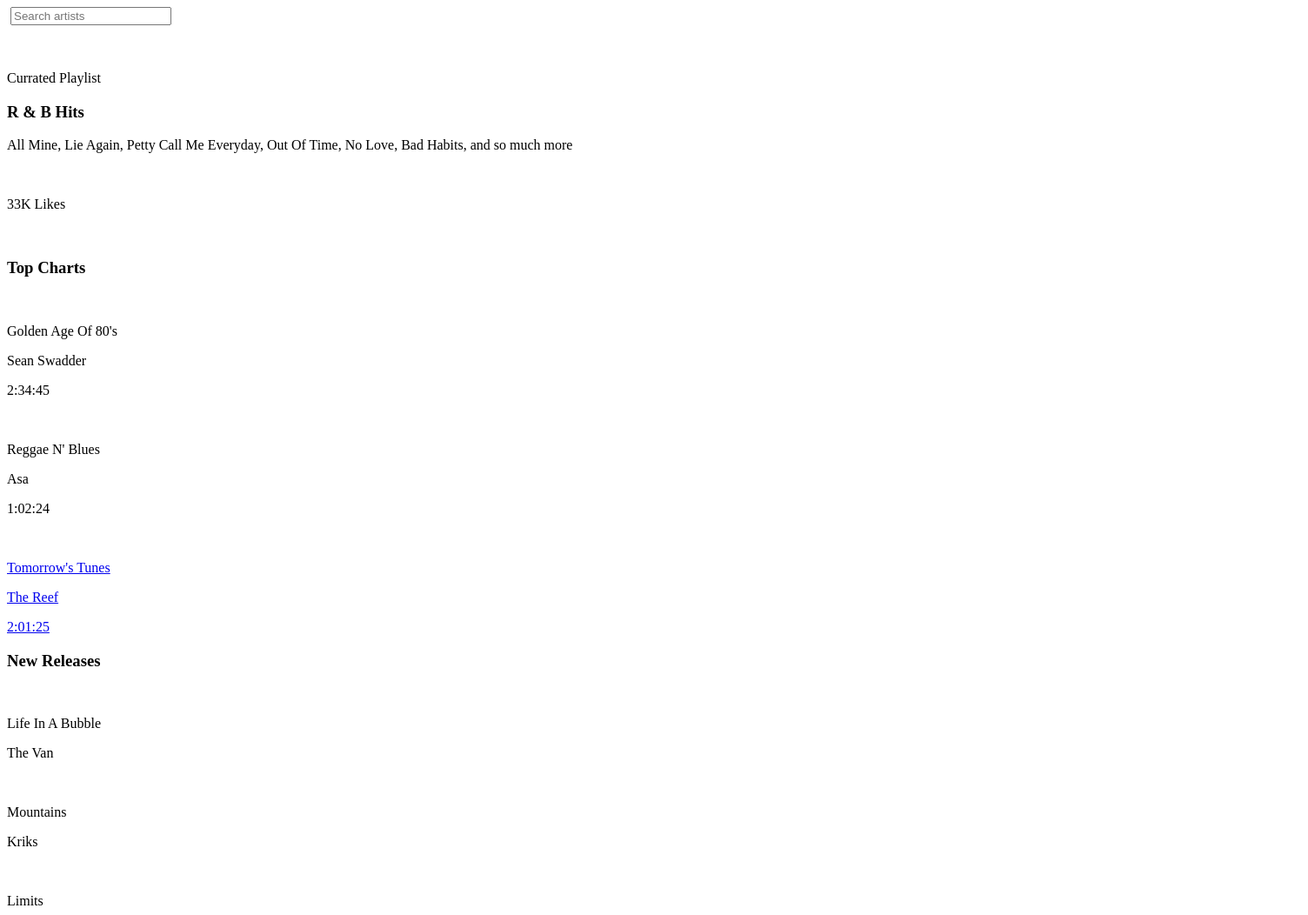
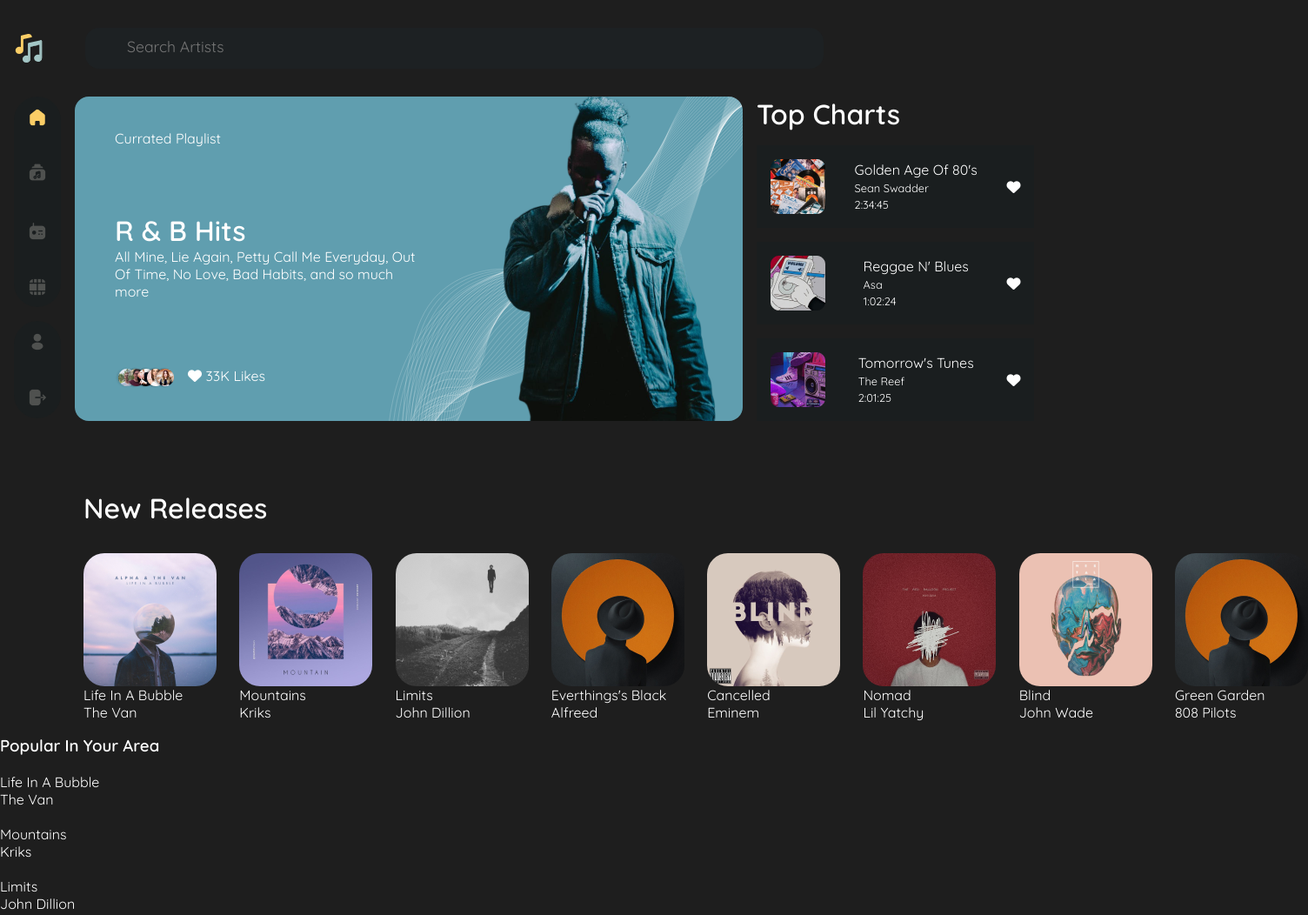
Before and after one commit to usernameisleye/Musica, a plain HTML site: page index.html in a window 1280 px wide. Shown: the top 1052 px of the page at 87% size, 1504 px wide, since content can reach past the window. Drawn offline with Linux system fonts and the light colour scheme.

Commit message:
update on musica

```diff
--- a/index.html
+++ b/index.html
@@ -7,116 +7,141 @@
     <title>Home | Musica</title>
     <link rel="icon" href="./img/logo.svg">
     <link rel="stylesheet" href="./style.css">
+    <link rel="preconnect" href="https://fonts.googleapis.com">
+    <link rel="preconnect" href="https://fonts.gstatic.com" crossorigin>
+    <link href="https://fonts.googleapis.com/css2?family=Quicksand:wght@400;600&display=swap" rel="stylesheet">
+    <script src="https://kit.fontawesome.com/d39106e7f3.js" crossorigin="anonymous"></script>
+
 </head>
 <body>
     <nav>
-        <img src="" alt="">
-        <input type="text" placeholder="Search artists">
+        <img src="./img/logo.svg" alt="">
+        <input type="text" placeholder= "Search Artists" >
     </nav>
     <header>
-        <section>
-            <div>
-                <img src="" alt="">
-                <a href="#"> <img src="" alt=""></a>
-                <img src="" alt="">
-                <img src="" alt="">
+        <section class="hero-tabs">
+            <div class="tab-1">
+                <img src="./img/Home-1.png" alt="">
+                <a href="./tunes.html"><img src="./img/playlist.png" alt=""></i></a>
+                <img src="./img/radio.png" alt="">
+                <img src="./img/videos.png" alt="">
             </div>
-            <div>
-                <img src="" alt="">
-                <img src="" alt="">
+            <div class="tab-2">
+                <img src="./img/profile.png" alt="">
+                <img src="./img/Logout.png" alt="">
             </div>
         </section>
-        <section>
+        <section class="hero-playlist">
             <article>
                 <p>Currated Playlist</p>
 
+                <div>
                     <h3>R & B Hits</h3>
                     <p>All Mine, Lie Again, Petty Call Me Everyday, Out Of Time, No Love, Bad Habits, and so much more</p>
+                </div>
 
-                <img src="" alt="">
-                <p> <!-- here for Font Awesome --> 33K Likes</p>
+                <div class="frame">
+                    <img src="./img/Frame 4.png" alt="">
+                    <p><i class="fa-solid fa-heart"></i> 33K Likes</p>
+                </div>
             </article>
-            <div>
-                <img src="" alt="">
-                <img src="" alt="">
+            <div class="hero-images">
+                <img src="./img/Pexels Photo by Eric Esma.png" alt="" class="pexels">
             </div>
         </section>
-        <section>
+        <section class="hero-charts">
             <h3>Top Charts</h3>
 
             <article>
-                <img src="" alt="">
+                <img src="./img/Rectangle 17(3).png" alt="">
+                <div class="mid">
                     <p>Golden Age Of 80's</p>
+                    <div>
                         <p>Sean Swadder</p>
                         <p>2:34:45</p>
+                    </div>
+                </div>
 
-                <!-- Font Awesome -->
+                <i class="fa-solid fa-heart"></i>
             </article>
 
             <article>
-                <img src="" alt="">
+                <img src="./img/Rectangle 17 (1).png" alt="">
+                <div class="mid">
                     <p>Reggae N' Blues</p>
+                    <div>
                         <p>Asa</p>
                         <p>1:02:24</p>
+                    </div>
+                </div>
 
-                <!-- Font Awesome -->
+                <i class="fa-solid fa-heart"></i>
             </article>
 
             <a href="./tunes.html">
                 <article>
-                    <img src="" alt="">
+                    <img src="./img/Rectangle 17 (2).png" alt="">
+                    <div class="mid">
                         <p>Tomorrow's Tunes</p>
+                        <div>
                             <p>The Reef</p>
                             <p>2:01:25</p>
+                        </div>
+                    </div>
 
-                    <!-- Font Awesome -->
+                    <i class="fa-solid fa-heart"></i>
                 </article>
             </a>
         </section>
     </header>
     <main>
-        <section>
+        <section class="releases">
             <h3>New Releases</h3>
             <div>
                 <article>
-                    <div><img src="" alt=""></div>
+                    <div><img src="./img/Rectangle 14.png" alt=""></div>
                     <p>Life In A Bubble</p>
                     <p>The Van</p>
                 </article>
 
                 <article>
-                    <div><img src="" alt=""></div>
+                    <div><img src="./img/Rectangle 15.png" alt=""></div>
                     <p>Mountains</p>
                     <p>Kriks</p>
                 </article>
 
                 <article>
-                    <div><img src="" alt=""></div>
+                    <div><img src="./img/Rectangle 16.png" alt=""></div>
                     <p>Limits</p>
                     <p>John Dillion</p>
                 </article>
 
                 <article>
-                    <div><img src="" alt=""></div>
+                    <div><img src="./img/Rectangle 17.png" alt=""></div>
                     <p>Everthings's Black</p>
                     <p>Alfreed</p>
                 </article>
 
                 <article>
-                    <div><img src="" alt=""></div>
+                    <div><img src="./img/Rectangle 18.png" alt=""></div>
                     <p>Cancelled</p>
                     <p>Eminem</p>
                 </article>
 
                 <article>
-                    <div><img src="" alt=""></div>
+                    <div><img src="./img/Rectangle 19.png" alt=""></div>
                     <p>Nomad</p>
                     <p>Lil Yatchy</p>
                 </article>
                 <article>
-                    <div><img src="" alt=""></div>
+                    <div><img src="./img/Rectangle 20.png" alt=""></div>
                     <p>Blind</p>
                     <p>John Wade</p>
+                </article>
+                <article>
+                    <div><img src="./img/Rectangle 17.png" alt=""></div>
+                    <p>Green Garden</p>
+                    <p>808 Pilots</p>
                 </article>
             </div>
         </section>
--- a/style.css
+++ b/style.css
@@ -0,0 +1,141 @@
+*{
+    margin: 0;
+    padding: 0;
+    box-sizing: border-box;
+}
+body{
+    background-color: #1E1E1E;
+    color: #fff;
+    font-family: Quicksand, sans-serif;
+}
+nav{
+    display: flex;
+    gap: 3rem;
+    margin: 2rem 1rem;
+}
+nav input{
+    position: relative;
+    background-color: #1D2123;
+    padding: 1rem 3rem;
+    padding-right: 50%;
+    border: none;
+    outline: none;
+    border-radius: 1rem;
+}
+::placeholder{
+    font-family: Quicksand, sans-serif;
+    font-size: 1.1rem;
+}
+
+
+/* styling of header-section */
+header{
+    display: flex;
+    gap: 1rem;
+    margin: 2rem 1rem;
+    height: fit-content;
+    width: 100vw;
+}
+
+/* gave the .hero-playlist a general vector background for better positioning */
+.hero-tabs{
+    display: flex;
+    flex-direction: column;
+    gap: 1rem;
+}
+.tab-1, .tab-2{
+    display: flex;
+    flex-direction: column;
+    gap: 1rem;
+    background-color: #1A1E1F;
+    border-radius: 2rem;
+}
+.hero-tabs img{
+    padding: .8rem 1rem;
+}
+.hero-tabs img:hover{
+    cursor: pointer;
+}
+.hero-playlist{
+    display: flex;
+    gap: 2rem;
+    background-color: #609EAF;
+    border-radius: 1rem;
+    width: 60%;
+    background-image: url(./img/Vector.svg);
+    background-repeat: no-repeat;
+    background-size: contain;
+    background-position: right;
+}
+.hero-playlist article{
+    display: flex;
+    flex-direction: column;
+    justify-content: space-around;
+    margin-left: 6%;
+}
+.pexels{
+    display: block;
+    margin: 0 auto;
+}
+.hero-playlist div h3{
+    font-size: 2rem;
+}
+.frame{
+    display: flex;
+    gap: 1rem;
+}
+
+.hero-charts{
+    display: flex;
+    flex-direction: column;
+    justify-content: space-between;
+}
+.hero-charts h3{
+    font-size: 2rem;
+}
+.hero-charts article{
+    background-color: hsla(192, 9%, 11%, 1);
+    display: flex;
+    justify-content: space-between;
+    padding: 1rem;
+    width: 100%;
+}
+.hero-charts article p{
+    padding: .1rem;
+}
+.mid{
+    padding: 0rem 2rem;
+}
+.mid div{
+    font-size: .8rem;
+}
+.hero-charts a{
+    color: #fff;
+    text-decoration: none;
+}
+.hero-charts i{
+    margin: auto 0;
+}
+
+/* styling of the main-section */
+main{
+    display: flex;
+    flex-direction: column;
+}
+.releases{
+    position: relative;
+    left: 5%;
+    margin: 1rem 2rem;
+    width: 110vw;
+}
+.releases h3{
+    font-size: 2rem;
+    padding: 2rem 0;
+}
+.releases div{
+    display: flex;
+    justify-content: space-between;
+}
+.releases img{
+    border-radius: 1.5rem;
+}
```
Also changed, not shown: img/Home-1.png (added), img/Home.png (added), img/Logout.png (added), img/playlist-1.png (added), img/playlist.png (added), img/profile.png (added), img/radio.png (added), img/videos.png (added). Lines whose indentation alone changed are shown as unchanged.
